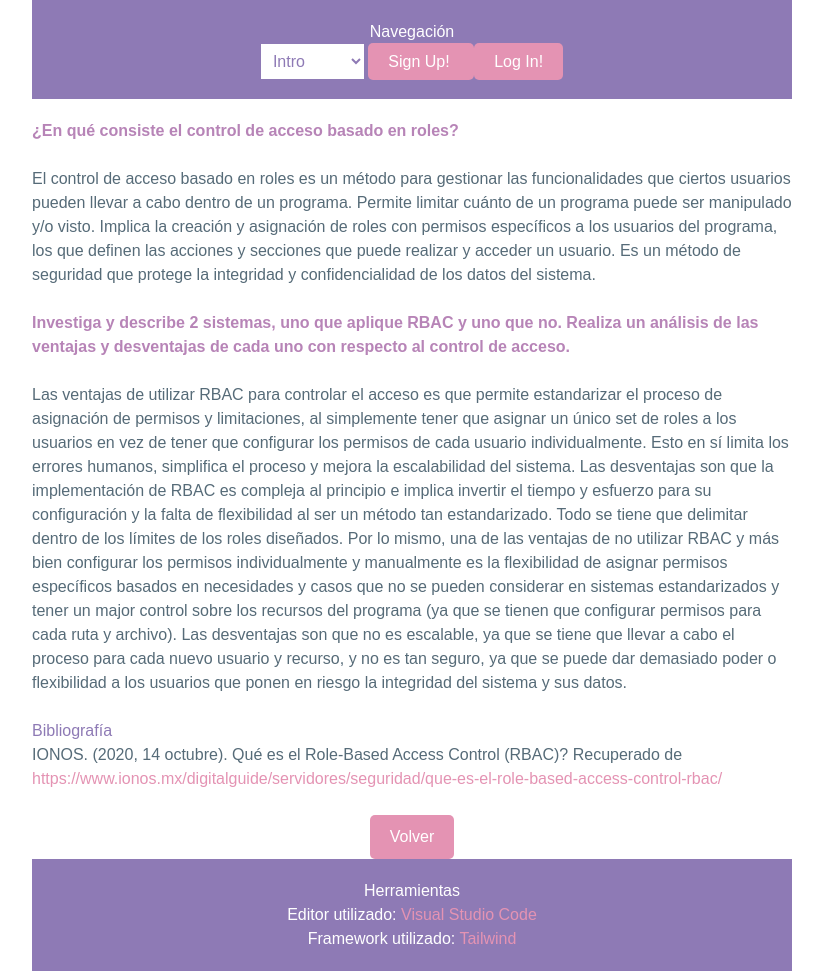
After one commit to A01710029/Repositorio_Personal, a Node server app: template js/lab19/views/lab19.ejs in a window 1280 px wide. The commit adds this page. Shown: the whole page, without its empty margins (228-1051 px from the left). Run offline with Node 20, Linux system fonts and the light colour scheme; the template is opened without the code that fills it, so the values that code supplies are empty; style sheets or scripts are compiled from the project's sources.

Commit message:
Agregar preguntas Lab 19

```diff
--- /dev/null
+++ b/js/lab19/controllers/lab19.controller.js
@@ -0,0 +1,5 @@
+exports.getLab19 = (request, response, next) => {
+    const username = request.session.username || "";
+    response.render("lab19.ejs", {username: username});
+    next();
+}
--- a/js/lab19/routes/main.routes.js
+++ b/js/lab19/routes/main.routes.js
@@ -16,6 +16,7 @@ const lab12Handler = require("../controllers/lab12.controller");
 const lab13Handler = require("../controllers/lab13.controller");
 const lab17Handler = require("../controllers/lab17.controller");
 const lab18Handler = require("../controllers/lab18.controller");
+const lab19Handler = require("../controllers/lab19.controller");
 
 //get
 router.get("/", isAuth, canView, indexHandler.getIndex);
@@ -26,6 +27,7 @@ router.get("/lab12", isAuth, canView, lab12Handler.getLab12);
 router.get("/lab13", isAuth, canView, lab13Handler.getLab13);
 router.get("/lab17", isAuth, canView, lab17Handler.getLab17);
 router.get("/lab18", isAuth, canView, lab18Handler.getLab18);
+router.get("/lab19", isAuth, canView, lab19Handler.getLab19);
 
 //post
 router.post("/lab10", isAuth, lab10Handler.postLab10);
--- a/js/lab19/views/includes/header.ejs
+++ b/js/lab19/views/includes/header.ejs
@@ -23,6 +23,7 @@
                     <option value="/lab13">Lab 13</option>
                     <option value="/lab17">Lab 17</option>
                     <option value="/lab18">Lab 18</option>
+                    <option value="/lab19">Lab 19</option>
                 </optgroup>
             </select>
 
--- /dev/null
+++ b/js/lab19/views/lab19.ejs
@@ -0,0 +1,41 @@
+<%- include("includes/header.ejs") %>
+
+<body>
+    <strong>
+        ¿En qué consiste el control de acceso basado en roles?
+    </strong><br></br>
+        El control de acceso basado en roles es un método para gestionar las funcionalidades que
+        ciertos usuarios pueden llevar a cabo dentro de un programa. Permite limitar cuánto de un
+        programa puede ser manipulado y/o visto. Implica la creación y asignación de roles con
+        permisos específicos a los usuarios del programa, los que definen las acciones y secciones
+        que puede realizar y acceder un usuario. Es un método de seguridad que protege la integridad
+        y confidencialidad de los datos del sistema.
+        <br></br>
+    <strong>
+        Investiga y describe 2 sistemas, uno que aplique RBAC y uno que no. Realiza un análisis de
+        las ventajas y desventajas de cada uno con respecto al control de acceso.
+    </strong><br></br>
+        Las ventajas de utilizar RBAC para controlar el acceso es que permite estandarizar el proceso
+        de asignación de permisos y limitaciones, al simplemente tener que asignar un único set de roles
+        a los usuarios en vez de tener que configurar los permisos de cada usuario individualmente. Esto
+        en sí limita los errores humanos, simplifica el proceso y mejora la escalabilidad del sistema.
+        Las desventajas son que la implementación de RBAC es compleja al principio e implica invertir el
+        tiempo y esfuerzo para su configuración y la falta de flexibilidad al ser un método tan
+        estandarizado. Todo se tiene que delimitar dentro de los límites de los roles diseñados.
+        Por lo mismo, una de las ventajas de no utilizar RBAC y más bien configurar los permisos
+        individualmente y manualmente es la flexibilidad de asignar permisos específicos basados en
+        necesidades y casos que no se pueden considerar en sistemas estandarizados y tener un major control
+        sobre los recursos del programa (ya que se tienen que configurar permisos para cada ruta y archivo).
+        Las desventajas son que no es escalable, ya que se tiene que llevar a cabo el proceso para cada nuevo
+        usuario y recurso, y no es tan seguro, ya que se puede dar demasiado poder o flexibilidad a los
+        usuarios que ponen en riesgo la integridad del sistema y sus datos.
+        <br></br>
+
+    <h3>Bibliografía</h3>
+        IONOS. (2020, 14 octubre). Qué es el Role-Based Access Control (RBAC)? Recuperado de <a href="https://www.ionos.mx/digitalguide/servidores/seguridad/que-es-el-role-based-access-control-rbac/">https://www.ionos.mx/digitalguide/servidores/seguridad/que-es-el-role-based-access-control-rbac/</a>
+        <br></br>
+</body>
+
+<%- include("includes/boton.ejs") %>
+
+<%- include("includes/footer.ejs") %>
```
